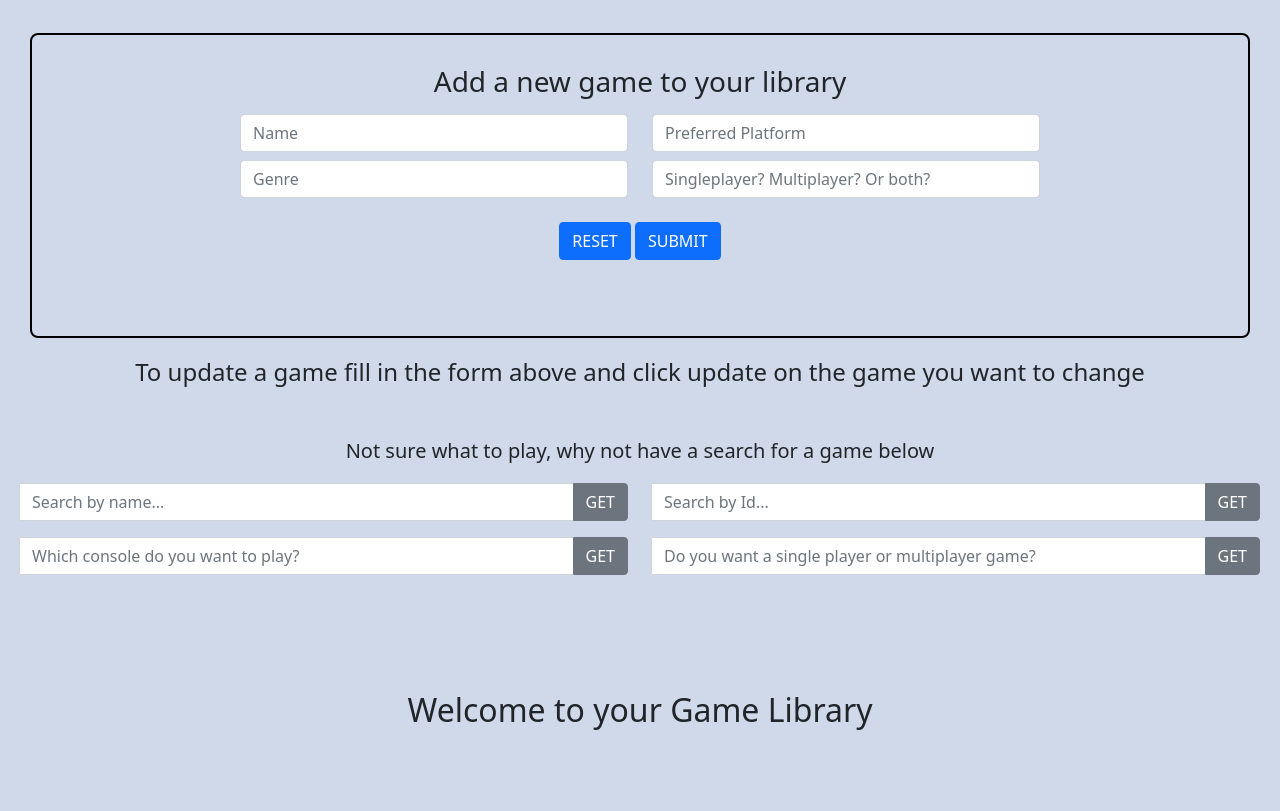
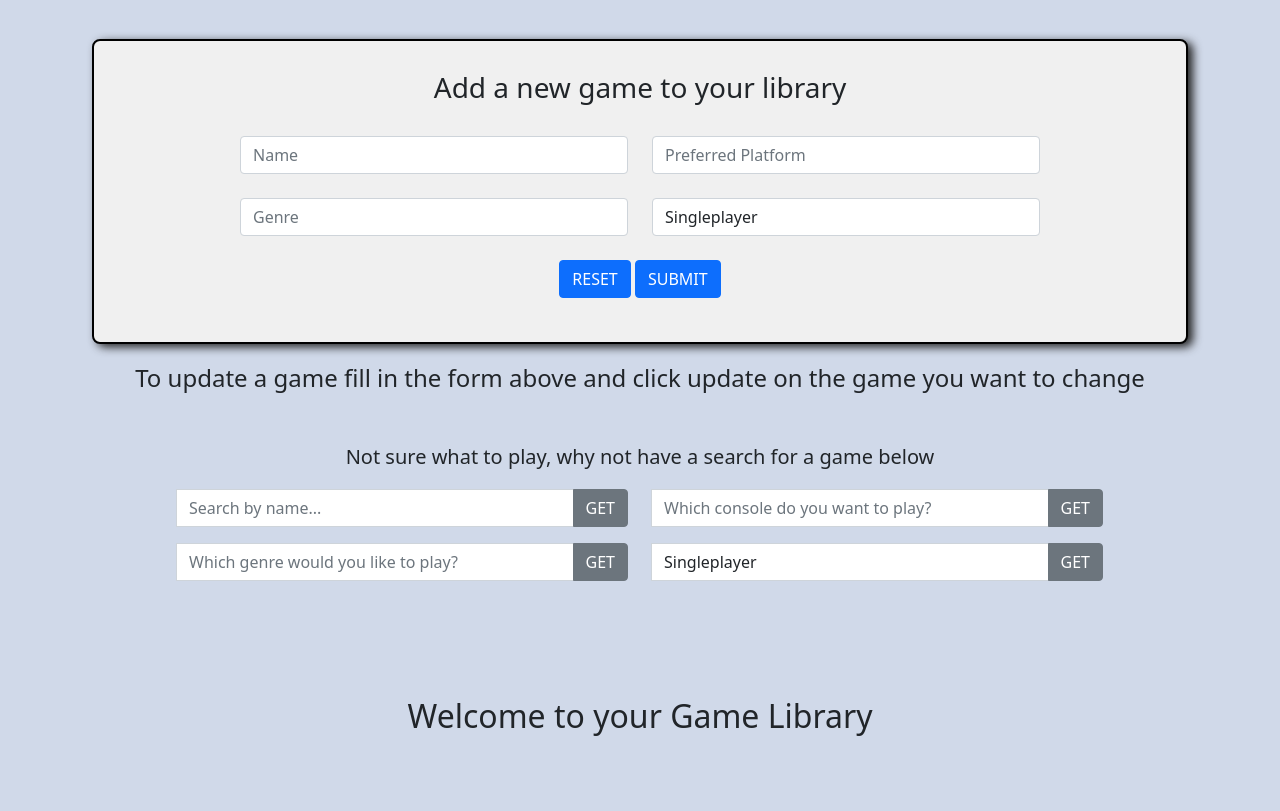
Before and after one commit to StephN9/Fundamental-Project-frontend, a plain HTML site: page index.html in a window 1280 px wide. Shown: the part 173-984 px from the top of the page. Drawn offline with nearby package versions, Linux system fonts and the light colour scheme; no server answers.

Commit message:
FP-5 #added dropdown option for playerType and used CSS/bootstrap for styling

```diff
--- a/CSS/style.css
+++ b/CSS/style.css
@@ -11,6 +11,7 @@ ul {
     padding: 0;
     overflow: hidden;
     background-color: rgb(59, 56, 56);
+    border-radius: 3px;
   }
 
   li {
@@ -26,7 +27,8 @@ ul {
   }
 
   li a:hover {
-    background-color: #111;
+    background-color: rgb(114, 8, 8);
+    color: white;
   }
 
 form > input {
@@ -61,13 +63,19 @@ form > button {
     border: 2px solid black;
     border-radius: 8px;
     margin-bottom: 20px;
-
+    background-color: #f0f0f0;
+    box-shadow: 5px 3px 10px #222;
 }
 h5 {
     margin-top: 100px;
     margin: 20px;
 }
 
+.card {
+    box-shadow: 5px 3px 10px #222;
+
+}
+
 h2 {
     margin-top: 100px;
 }
--- a/index.html
+++ b/index.html
@@ -1,4 +1,4 @@
-<div class="container"></div>
+
 <!DOCTYPE html>
 <html lang="en">
 
@@ -17,6 +17,7 @@
 </head>
 
 <body>
+    <div class="container">
     <div>
         <ul>
             <li><a href="index.html"> Home</a></li>
@@ -25,6 +26,7 @@
     <H1> Your Game Library</H1>
     <h3> So you can finally find something to play..</h3>
     <br>
+
     <section id="postSection">
         <h3> Add a new game to your library</h3>
         <div id=form>
@@ -40,15 +42,22 @@
                             placeholder="Preferred Platform" required>
                     </div>
                 </div>
+
+
+
                 <div class="row">
                     <div class="col-6">
                         <label for="gameGenre" class="form-label"></label>
                         <input type="text" class="form-control" id="gameGenre" name="genre" placeholder="Genre">
                     </div>
                     <div class="col-6 ">
-                        <label for="gamePlayerType" class="form-label"></label>
-                        <input type="text" class="form-control" id="gamePlayerType" name="playerType"
-                            placeholder="Singleplayer? Multiplayer? Or both?">
+                        <label for="playerType" class="form-label"></label>
+                        <select class="form-control" id="playerType" name="findGameByPlayerType">
+                            <option>Singleplayer</option>
+                            <option>Multiplayer</option>
+                            <option>Both</option>
+                     </select>
+                     <!-- <label for="gamePlayerType" class="form-label text-muted">Would you like single player or multiplayer?</label> -->
                     </div>
                 </div>
                 <br>
@@ -65,7 +74,9 @@
         <br>
         <h5> Not sure what to play, why not have a search for a game below</h5>
         <div class="row">
-            <div class="col">
+            <div class="col-1  ">
+            </div>
+            <div class="col-5">
                 <div class="input-group mb-3" id="getGameByName">
                         <label for="findGameByName" class="form-label"></label>
                         <input type="text" id="findGameByName" class="form-control" placeholder="Search by name..."
@@ -75,18 +86,7 @@
                 <div id="getByNameOutput">
                 </div>
             </div>
-            <div class="col">
-                <div class="input-group mb-3" id="getById">
-                    <label for="gameId" class="form-label"></label>
-                    <input type="number" id="gameId" class="form-control" placeholder="Search by Id..." name="game id">
-                    <button class="btn btn-secondary" id="button-addon2"> GET </button>
-                </div>
-                    <div id="getByIdOutput">
-                    </div>
-            </div>
-        </div>
-        <div class="row">
-            <div class="col">
+            <div class="col-5">
                 <div class="input-group mb-3" id="getGameByPlatform">
                         <label for="findGameByPlatform" class="form-label"></label>
                         <input type="text" id="findGameByPlatform" class="form-control" placeholder="Which console do you want to play?"name="findGameByName">
@@ -95,10 +95,36 @@
                 <div id="getByPlatformOutput">
                 </div>
             </div>
-            <div class="col">
+            <!-- <div class="col-5">
+                <div class="input-group mb-3" id="getById">
+                    <label for="gameId" class="form-label"></label>
+                    <input type="number" id="gameId" class="form-control" placeholder="Search by Id..." name="game id" >
+                    <button class="btn btn-secondary" id="button-addon2"> GET </button>
+                </div>
+                    <div id="getByIdOutput">
+                    </div> -->
+        </div>
+        <div class="row">
+            <div class="col-1  ">
+            </div>
+            <div class="col-5">
+                <div class="input-group mb-3" id="getGameByGenre">
+                        <label for="findGameByGenre" class="form-label"></label>
+                        <input type="text" id="findGameByGenre" class="form-control" placeholder="Which genre would you like to play?"name="findGameByGenre">
+                        <button class="btn btn-secondary" id="button-addon2"> GET </button>
+                </div>
+                <div id="getByPlatformOutput">
+                </div>
+            </div>
+            <div class="col-5">
                 <div class="input-group mb-3" id="getByPlayerType">
                     <label for="findGameByPlayerType" class="form-label"></label>
-                    <input type="number" id="findGameByPlayerType" class="form-control" placeholder="Do you want a single player or multiplayer game?" name="findGameByPlayerType">
+                    <select class="form-control" id="findGamePlayerType" placeholder="Do you want a single player or multiplayer game?" name="findGameByPlayerType">
+                           <option selected>Singleplayer</option>
+                           <option>Multiplayer</option>
+                           <option>Both</option>
+                    </select>
+                        <!-- <input type="text" id="findGameByPlayerType" class="form-control" placeholder="Do you want a single player or multiplayer game?" name="findGameByPlayerType"> -->
                     <button class="btn btn-secondary" id="button-addon2"> GET </button>
                 </div>
                     <div id="getByPlayerTypeOutput">
@@ -125,8 +151,10 @@
 
 
     </section>
+</div>
+<script src="https://cdn.jsdelivr.net/npm/bootstrap@5.0.2/dist/js/bootstrap.min.js" integrity="sha384-cVKIPhGWiC2Al4u+LWgxfKTRIcfu0JTxR+EQDz/bgldoEyl4H0zUF0QKbrJ0EcQF" crossorigin="anonymous"></script>
     <script src="index.js"></script>
+
 </body>
 
 </html>
-</div>
--- a/index.js
+++ b/index.js
@@ -151,7 +151,7 @@ const getGameByPlatform = () => {
 
 
 
-document.querySelector("div#getById > button").addEventListener('click', getGameById);
+// document.querySelector("div#getById > button").addEventListener('click', getGameById);
 document.querySelector("div#getGameByName > button").addEventListener('click', getGameByName);
 document.querySelector("div#getGameByPlatform > button").addEventListener('click', getGameByPlatform);
 
@@ -161,7 +161,7 @@ const updateGame = (id) => {
         name: document.getElementById("gameName").value,
         platform: document.getElementById("gamePlatform").value,
         genre: document.getElementById("gameGenre").value,
-        playerType: document.getElementById("gamePlayerType").value
+        playerType: document.getElementById("playerType").value
     }
 
     axios.put(`${baseURL}/replaceGame/${id}`, data)
```
